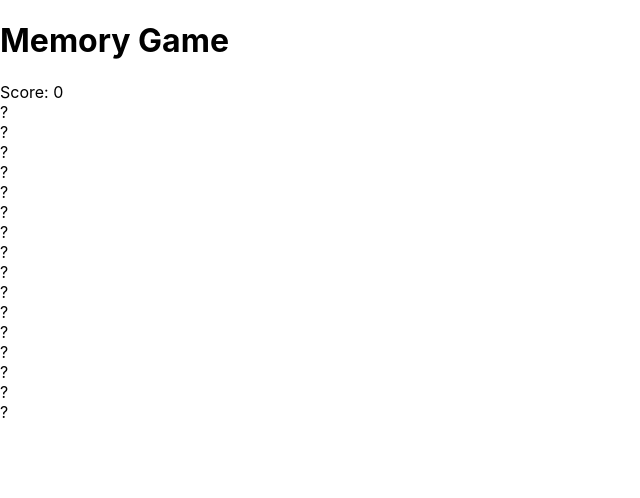
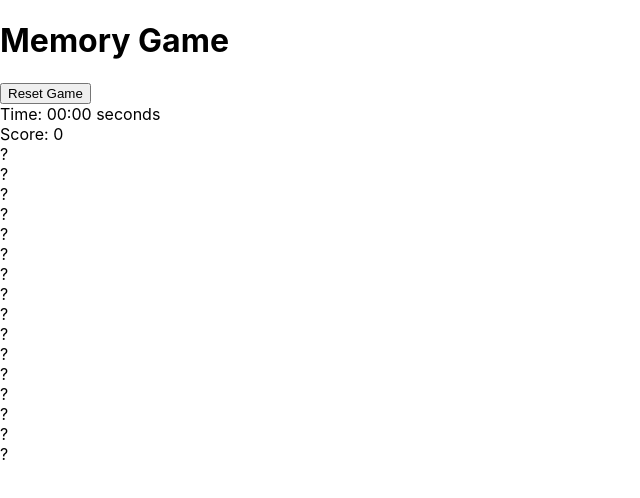
Before and after one commit to ortal27/my-memory-game, a React (Create React App) app: page / in a window 1280 px wide. Shown: the top 498 px of the page, without its empty margins (0-640 px from the left). Built offline with nearby package versions, Linux system fonts and the light colour scheme.

Commit message:
add reset button

```diff
--- a/src/components/GameBoard.tsx
+++ b/src/components/GameBoard.tsx
@@ -14,6 +14,13 @@ const ScoreWrapper = styled.div`
   /* Add styling for the score */
 `;
 
+const TimerWrapper = styled.div`
+  /* Add styling for the timer */
+`;
+
+const ResetButton = styled.button`
+  /* Add styling for the reset button */
+`;
 const VictoryMessage = styled.div`
   /* Add styling for the victory message */
 `;
@@ -24,6 +31,8 @@ const GameBoard: React.FC<GameBoardProps> = ({}) => {
   const [matchedCards, setMatchedCards] = useState<number[]>([]);
   const [score, setScore] = useState(0);
   const [gameComplete, setGameComplete] = useState(false);
+  const [resetGame, setResetGame] = useState(false);
+  const [startTime, setStartTime] = useState(0);
 
   const cardValues = [
     "cat",
@@ -42,18 +51,30 @@ const GameBoard: React.FC<GameBoardProps> = ({}) => {
       () => Math.random() - 0.5
     );
     setCards(shuffledCards);
-  }, []);
+    // Reset the game
+    if (resetGame) {
+      setGameComplete(false);
+      setScore(0);
+      setResetGame(false);
+      setFlippedCards([]);
+      setMatchedCards([]);
+      setStartTime(0);
+    }
+  }, [resetGame]);
 
   useEffect(() => {
     // Check for game completion
     if (matchedCards.length > 0 && matchedCards.length === cards.length) {
-      console.log("matchedCards", matchedCards);
-
       setGameComplete(true);
     }
   }, [matchedCards, cards]);
 
   const handleCardClick = (index: number) => {
+    // Start the timer
+    if (startTime === 0) {
+      setStartTime(Date.now());
+    }
+
     if (
       gameComplete ||
       flippedCards.includes(index) ||
@@ -80,14 +101,31 @@ const GameBoard: React.FC<GameBoardProps> = ({}) => {
     }
   };
 
+  const handleResetGame = () => {
+    setResetGame(true);
+  };
+
   return (
     <GameBoardWrapper>
       {gameComplete ? (
-        <VictoryMessage>
-          Congratulations! You've won the game with a score of {score}.
-        </VictoryMessage>
+        <>
+          <VictoryMessage>
+            Congratulations! You've won the game with a score of {score}.
+          </VictoryMessage>
+          <TimerWrapper>
+            Time: {((Date.now() - startTime) / 1000).toFixed(1)} seconds
+          </TimerWrapper>
+        </>
       ) : (
         <>
+          <ResetButton onClick={handleResetGame}>Reset Game</ResetButton>
+          <TimerWrapper>
+            Time:{" "}
+            {startTime === 0
+              ? "00:00"
+              : ((Date.now() - startTime) / 1000).toFixed(1)}{" "}
+            seconds
+          </TimerWrapper>
           <ScoreWrapper>Score: {score}</ScoreWrapper>
           {/* Render the cards */}
           {cards.map((value, index) => (
```
